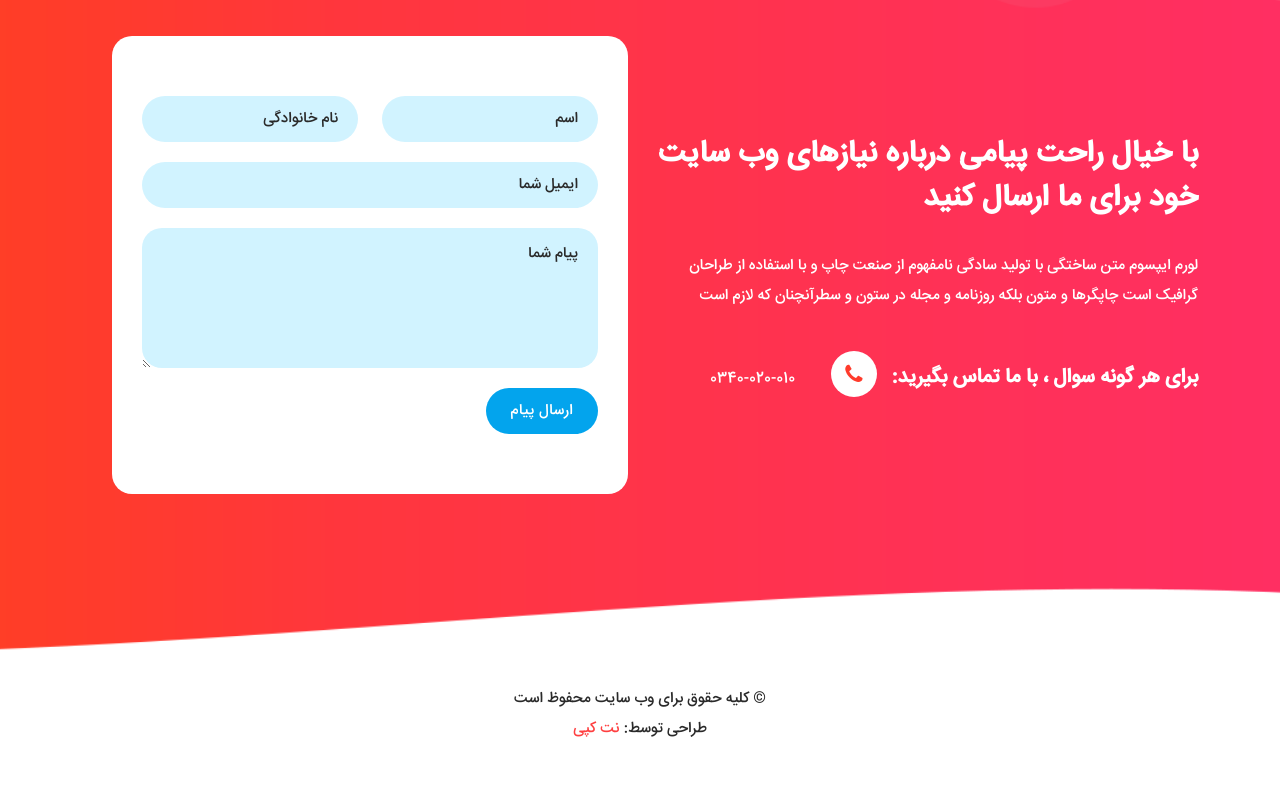
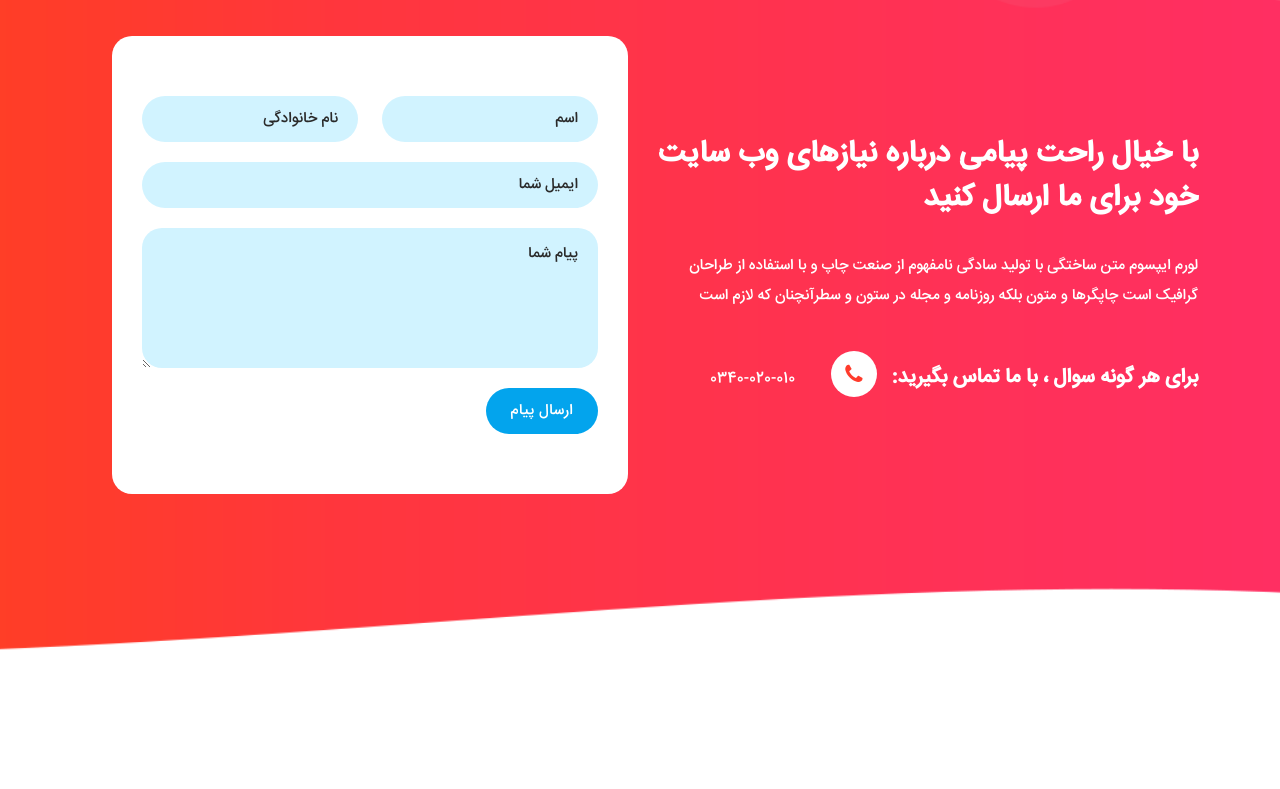
Before and after one commit to Mohamad811381/markstor, a plain HTML site: page index.html in a window 1280 px wide. Shown: the part 3962-4751 px from the top of the page. After the commit the page ends 4616 px from the top, so only its background shows below. Drawn offline with Linux system fonts and the light colour scheme; files whose address does not match are found by name.

Commit message:
Update index.html
1..1

```diff
--- a/index.html
+++ b/index.html
@@ -404,15 +404,7 @@ https://templatemo.com/tm-562-space-dynamic
   </div>
 
   <footer>
-    <div class="container">
-      <div class="row">
-        <div class="col-lg-12 wow fadeIn" data-wow-duration="1s" data-wow-delay="0.25s">
-          <p>© کلیه حقوق برای وب سایت محفوظ است
 
-          <br>طراحی توسط: <a rel="nofollow" href="https://netcopy.ir">نت کپی</a></p>
-        </div>
-      </div>
-    </div>
   </footer>
   <!-- Scripts -->
   <script src="vendor/jquery/jquery.min.js"></script>
```
